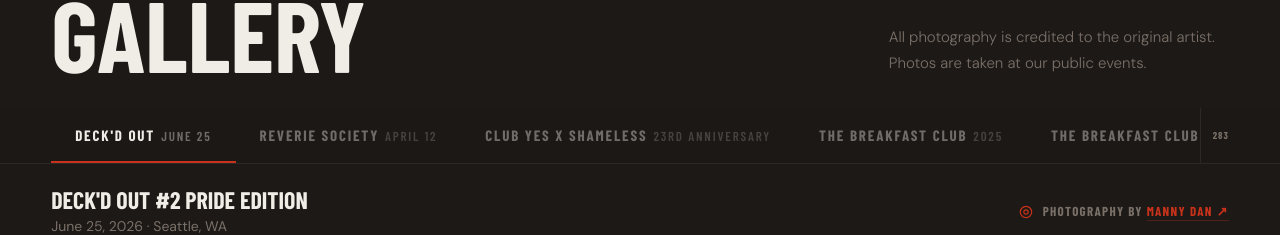
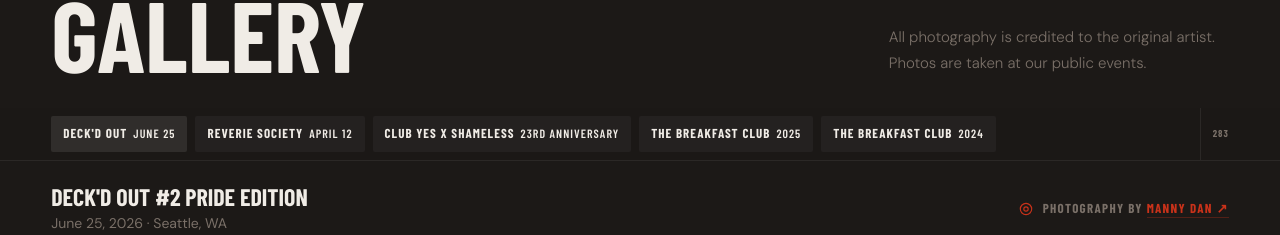
Before and after one commit to Tekthree/ticket-shameless, a Next.js app: page /gallery in a window 1280 px wide. Shown: the part 164-399 px from the top of the page. Built offline with nearby package versions, Linux system fonts and the light colour scheme; a web font is replaced by a local one.

Commit message:
Improve gallery album picker across screen sizes

```diff
--- a/app/gallery/GalleryClient.tsx
+++ b/app/gallery/GalleryClient.tsx
@@ -365,13 +365,16 @@ export default function GalleryClient({ events }: { events: GalleryEvent[] }) {
         </div>
 
         {/* Event tabs */}
+        <p className="ss-album-hint">Swipe to browse party albums</p>
         <div style={{ position: 'sticky', top: 64, zIndex: 100, background: 'rgba(28,25,23,0.97)', backdropFilter: 'blur(16px)', borderBottom: `1px solid ${C.darkBorder}`, marginTop: 32 }}>
           <div style={{ maxWidth: 1312, margin: '0 auto', padding: `0 clamp(20px, 4vw, 56px)`, display: 'flex', alignItems: 'stretch' }}>
-            <div ref={tabsRef} style={{ flex: 1, display: 'flex', overflowX: 'auto', scrollbarWidth: 'none' }}>
+            <div ref={tabsRef} aria-label="Party albums" className="ss-album-list" style={{ minWidth: 0, flex: 1, display: 'flex', overflowX: 'auto', scrollbarWidth: 'none' }}>
               {events.map(e => (
                 <button
                   key={e.id}
-                  className={activeEvent === e.id ? 'ss-tab-active' : ''}
+                  type="button"
+                  aria-pressed={activeEvent === e.id}
+                  className={`ss-album-button ${activeEvent === e.id ? 'ss-tab-active' : ''}`}
                   onClick={() => { setActiveEvent(e.id); window.scrollTo({ top: 200, behavior: 'smooth' }) }}
                   style={{
                     flexShrink: 0,
@@ -394,7 +397,6 @@ export default function GalleryClient({ events }: { events: GalleryEvent[] }) {
                   <span style={{ color: activeEvent === e.id ? 'rgba(240,236,230,0.4)' : 'rgba(240,236,230,0.2)', fontWeight: 600, marginLeft: 6, fontSize: 13 }}>
                     {e.date.split(',')[0]}
                   </span>
-                  <span style={{ position: 'absolute', bottom: 0, left: 0, width: '100%', height: 2, background: C.red, transform: `scaleX(${activeEvent === e.id ? 1 : 0})`, transformOrigin: 'left', transition: 'transform 0.3s cubic-bezier(0.22,1,0.36,1)' }} />
                 </button>
               ))}
             </div>
@@ -455,6 +457,16 @@ export default function GalleryClient({ events }: { events: GalleryEvent[] }) {
       <style dangerouslySetInnerHTML={{ __html: `
         @keyframes ss-fadeIn { from { opacity: 0; } to { opacity: 1; } }
         @keyframes ss-scaleIn { from { opacity: 0; transform: scale(0.96); } to { opacity: 1; transform: scale(1); } }
+        .ss-album-list::-webkit-scrollbar { display: none; }
+        .ss-album-list { gap: 0.5rem; padding: 0.5rem 0; }
+        .ss-album-hint { display: none; }
+        .ss-album-button { background: #242120 !important; border: none !important; border-radius: 0.125rem; color: ${C.darkText} !important; padding: 0.5rem 0.75rem !important; font-size: 0.8125rem !important; letter-spacing: 0.08em !important; }
+        .ss-album-button.ss-tab-active { background: #302d2b !important; }
+        .ss-album-button span:first-child { color: ${C.darkText} !important; font-size: 0.75rem !important; }
+        .ss-album-button:focus-visible { outline: 2px solid ${C.darkText}; outline-offset: -4px; }
+        @media (max-width: 640px) {
+          .ss-album-hint { display: block; margin: 24px 20px -20px; color: ${C.darkText}; font-size: 0.8125rem; }
+        }
         .ss-photo-cell:hover .ss-photo-overlay { background: rgba(28,25,23,0.5) !important; }
         .ss-photo-cell:hover .ss-photo-credit { opacity: 1 !important; transform: translateY(0) !important; }
         @media (max-width: 640px) {
```
